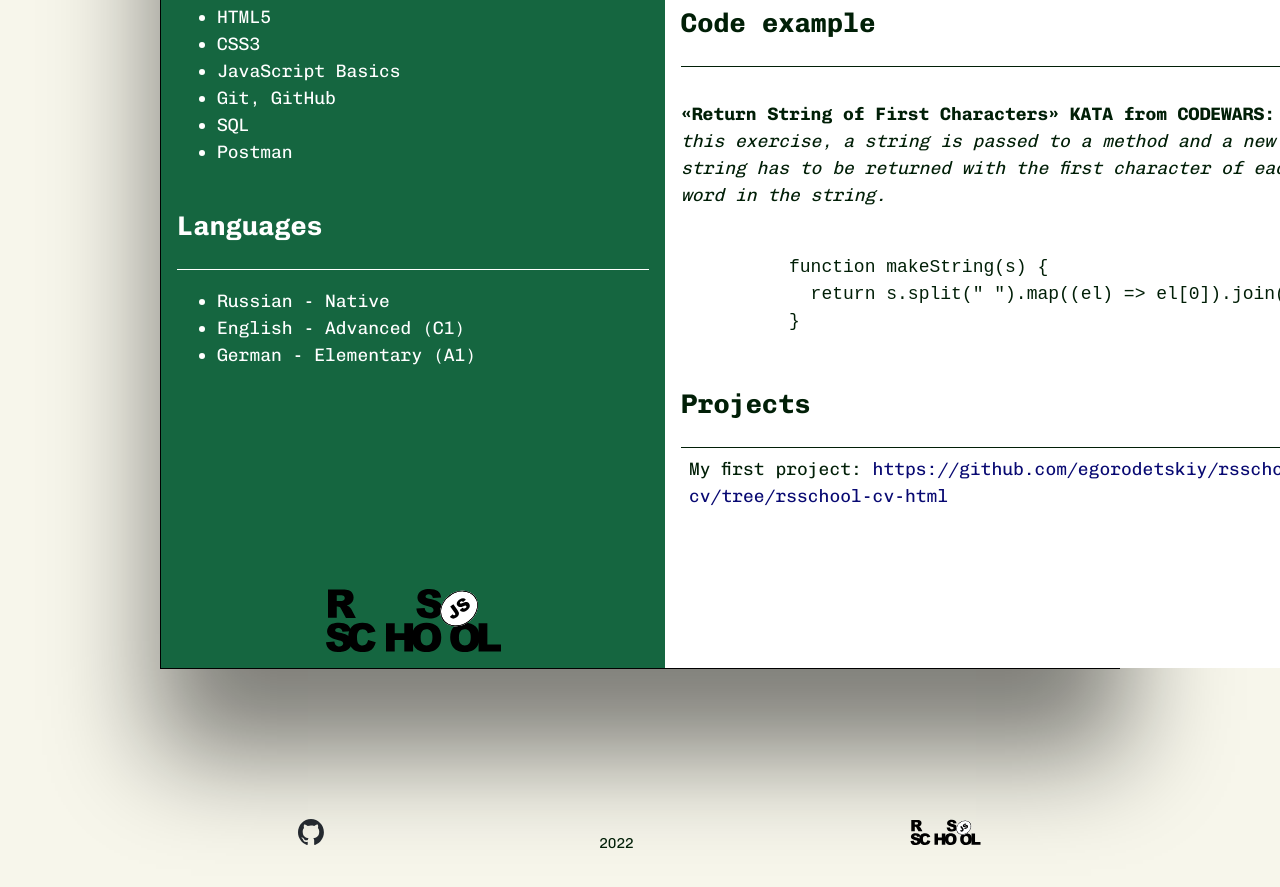
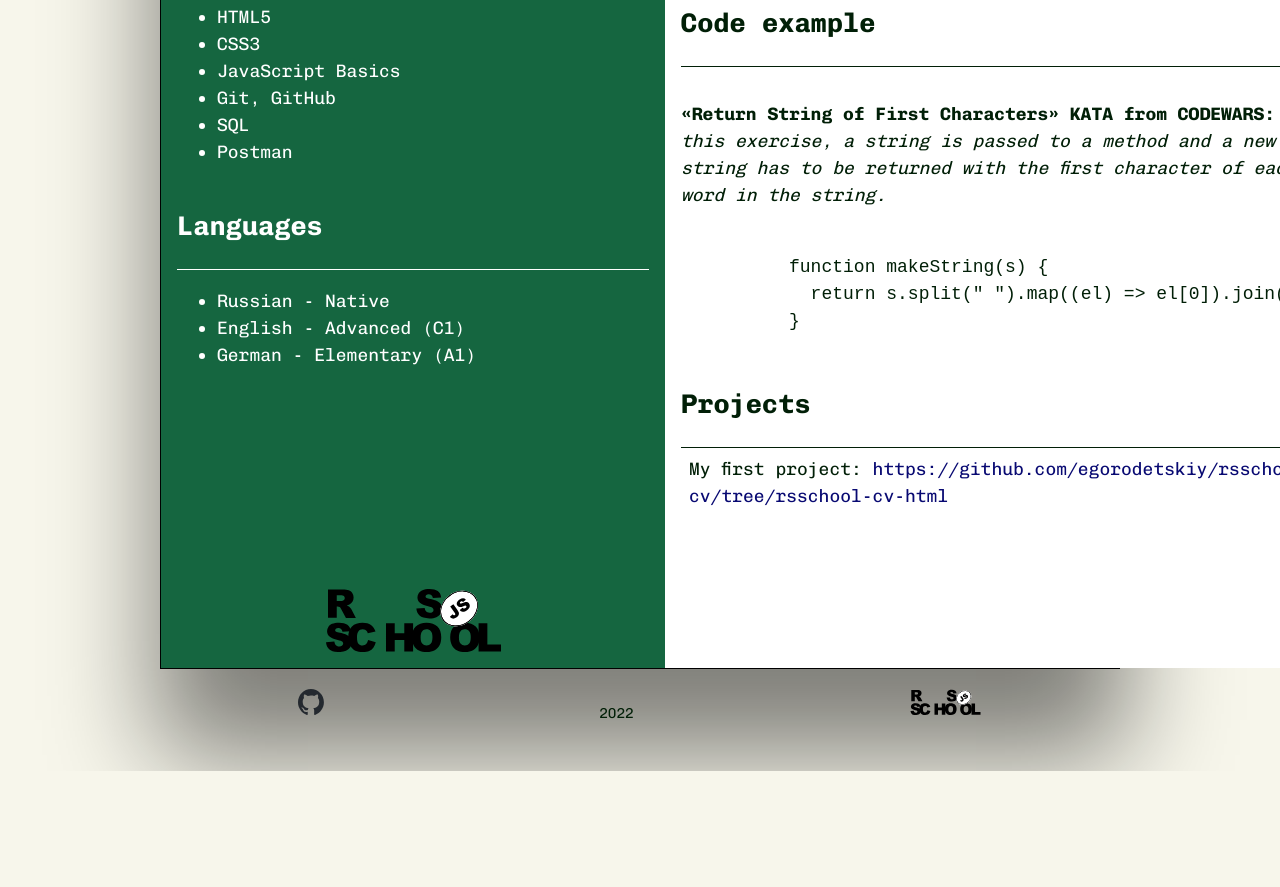
Before and after one commit to egorodetskiy/rsschool-cv-old, a plain HTML site: page index.html in a window 1280 px wide. Shown: the part 973-1860 px from the top of the page. After the commit the page ends 1744 px from the top, so only its background shows below. Drawn offline with Linux system fonts and the light colour scheme; files whose address does not match are found by name.

Commit message:
fix: update style.css

```diff
--- a/style.css
+++ b/style.css
@@ -163,7 +163,7 @@
     flex-direction: row;
     justify-content: space-around;
     align-items: stretch;
-    padding-top: 150px;
+    padding-top: 20px;
     font-size: 0.9rem;
     color: rgb(1, 31, 7);
   }
```
